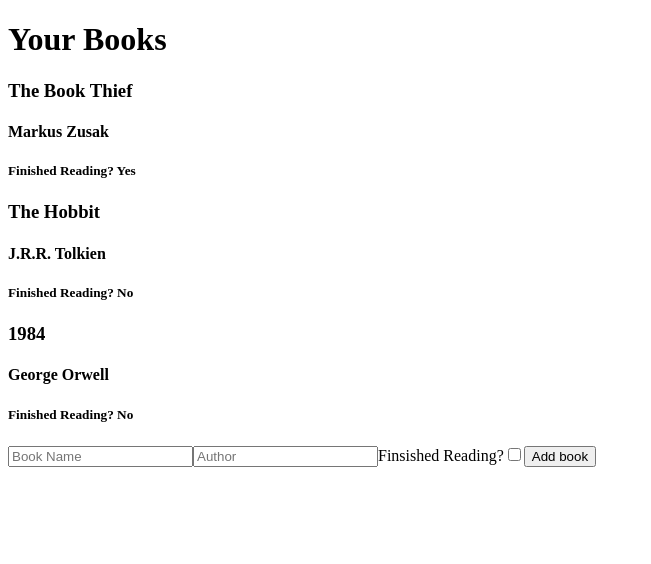
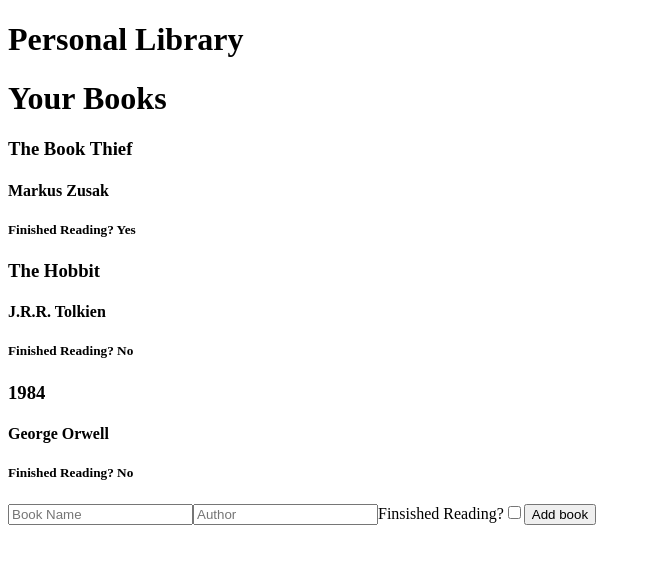
Before and after one commit to yashbellam97/Personal-Library, a React (Create React App) app: page / in a window 1280 px wide. Shown: the top 564 px of the page, without its empty margins (0-651 px from the left). Built offline with nearby package versions, Linux system fonts and the light colour scheme.

Commit message:
Add a header

```diff
--- a/src/App.js
+++ b/src/App.js
@@ -1,10 +1,12 @@
 import React from "react";
 
 import BooksPage from "./pages/BooksPage";
+import Header from "./components/Header"
 
 function App() {
     return (
         <div>
+            <Header />
             <BooksPage />
         </div>
     );
--- /dev/null
+++ b/src/components/Header.js
@@ -0,0 +1,11 @@
+import React from "react";
+
+function Header() {
+    return (
+        <div>
+            <h1>Personal Library</h1>
+        </div>
+    );
+}
+
+export default Header;
```
